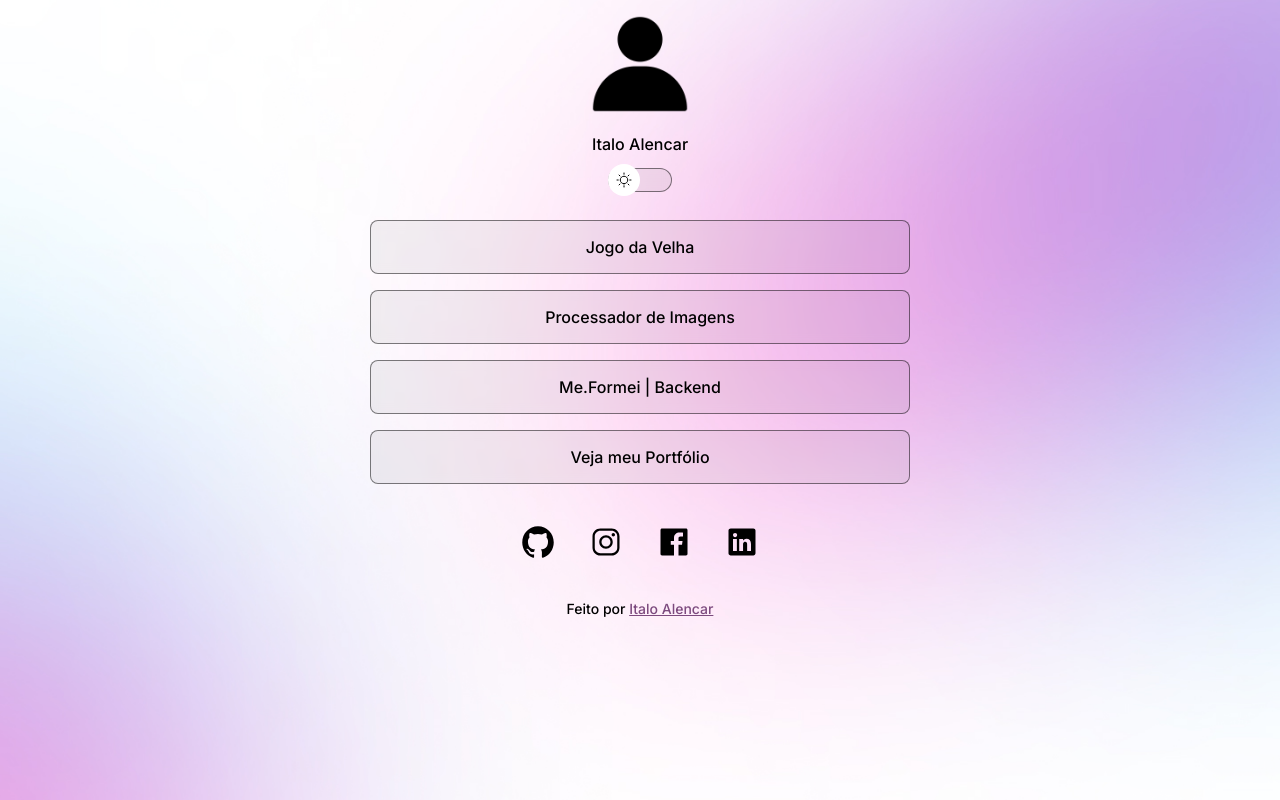
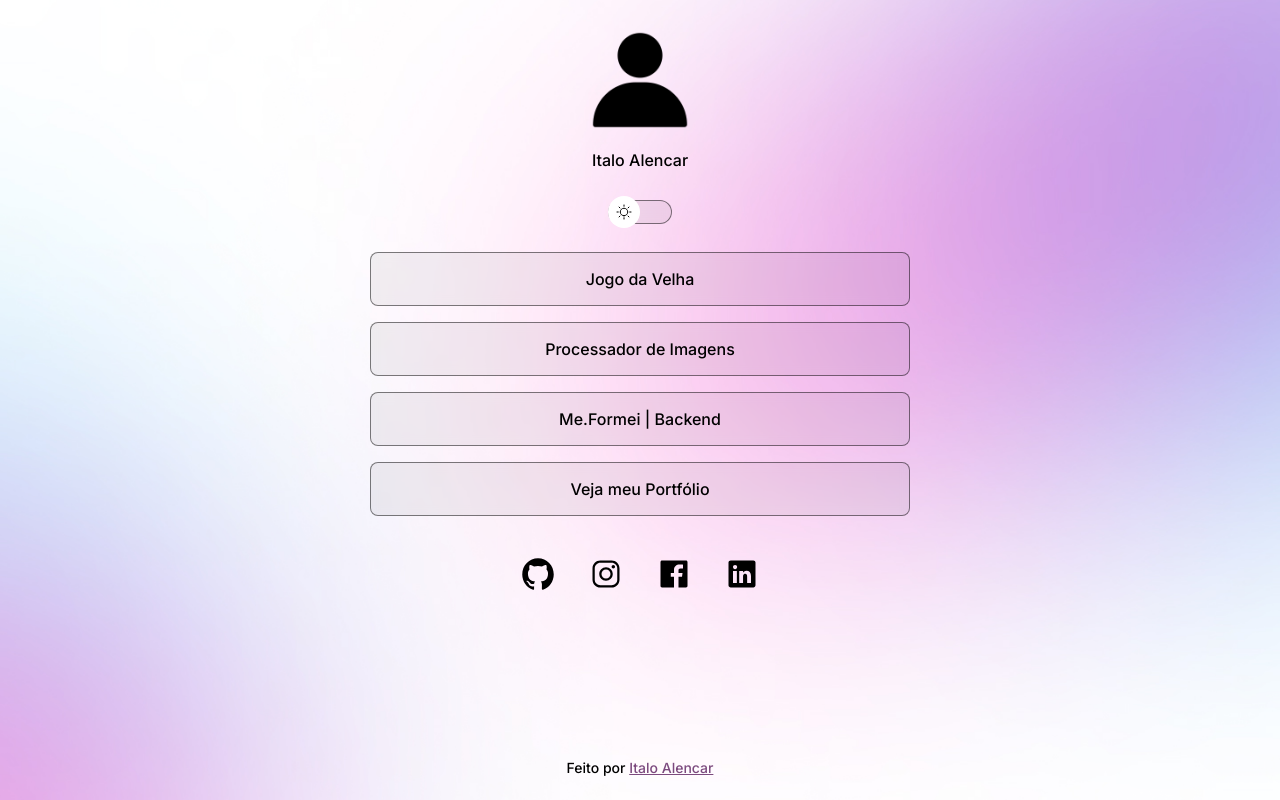
Before and after one commit to italoalencar/DevLinks, a plain HTML site: page index.html in a window 1280 px wide. Drawn offline with nearby package versions, Linux system fonts and the light colour scheme.

Commit message:
add readme and updates

```diff
--- a/style.css
+++ b/style.css
@@ -44,7 +44,7 @@ body {
     background-repeat: no-repeat;
     background-position: top center;
     background-size: cover;
-    height: 100vh;
+    /* height: 100vh; */
 }
 
 body * {
@@ -55,13 +55,17 @@ body * {
 #container {
     width: 100%;
     max-width: 588px;
-    margin: 0px auto 0px; /* 56px */
+    margin: 0px auto 0px; /* 56px auto 0px*/
     padding: 0 24px;
+
+    height: 100vh;
+    display: flex;
+    flex-direction: column;
 }
 
 #profile {
     text-align: center;
-    padding: 8px;  /* 24px */
+    padding: 24px;  /* 24px */
 }
 
 #profile img {
@@ -122,7 +126,7 @@ body * {
     display: flex;
     flex-direction: column;
     gap: 16px;
-    padding: 24px 0;
+    padding: 24px 0 24px; /* 24px 0 */
 }
 
 .link a {
@@ -152,7 +156,7 @@ body * {
     display: flex;
     align-items: center;
     justify-content: center;
-    /* padding: 24px 0; */
+    /* padding: -24px 0; */
 }
 
 ion-icon {
@@ -178,6 +182,8 @@ footer {
     padding: 24px;
     text-align: center;
     font-size: 14px;
+
+    margin-top: auto;
 }
 
 footer a {
```
Also changed, not shown: 1 other file.
